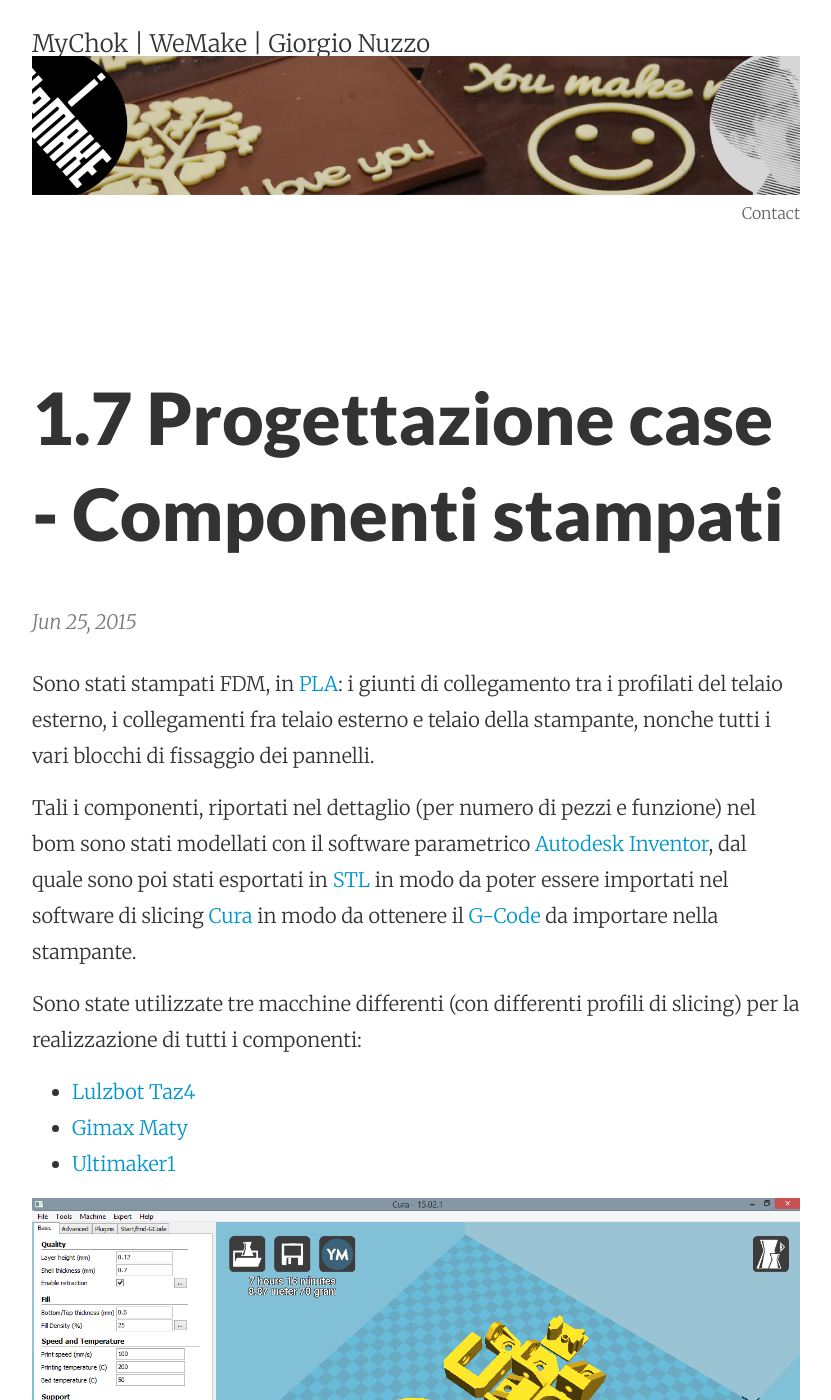
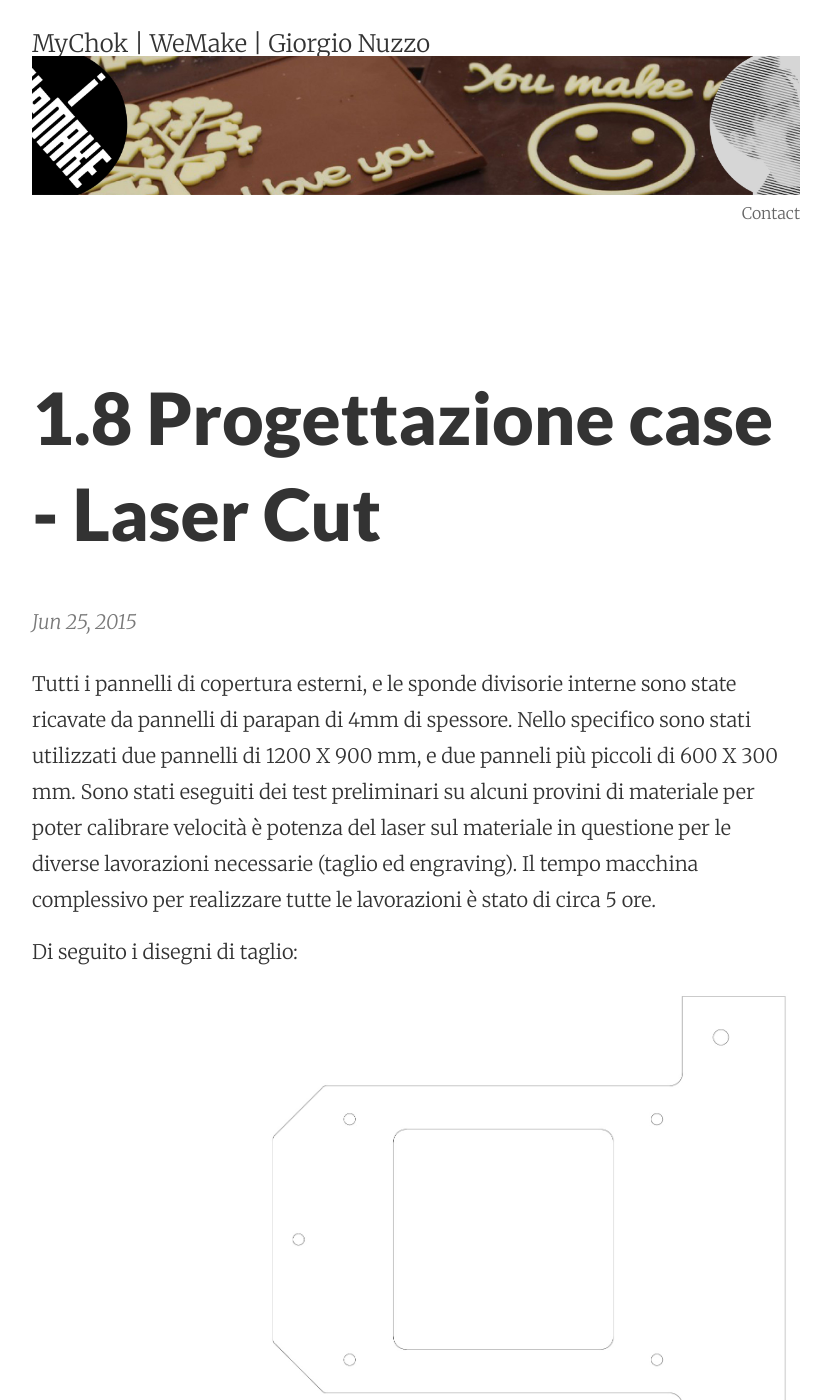
Before and after one commit to Giuzzo/Giuzzo.github.io, a Jekyll site: the page built from _posts/2015-06-25-1.8 progetazzione case - taglio laser - Copia.markdown, in a window 1280 px wide and 1400 px high. Shown: the whole window, without its empty margins (224-1055 px from the left). Built offline with Jekyll 4.4.1, drawn with Linux system fonts in a browser that asks for light colours.

Commit message:
new post

```diff
--- a/_posts/2015-06-25-1.8 progetazzione case - taglio laser - Copia.markdown
+++ b/_posts/2015-06-25-1.8 progetazzione case - taglio laser - Copia.markdown
@@ -1,19 +1,20 @@
 ---
 published: true
-title: 1.7 Progettazione case - Componenti stampati
+title: 1.8 Progettazione case - Laser Cut
 layout: post
 ---
 
-Sono stati stampati FDM, in [PLA](https://it.wikipedia.org/wiki/Acido_polilattico): i giunti di collegamento tra i profilati del telaio esterno, i collegamenti fra telaio esterno e telaio della stampante, nonche tutti i vari blocchi di fissaggio dei pannelli.
+Tutti i pannelli di copertura esterni, e le sponde divisorie interne sono state ricavate da pannelli di parapan di 4mm di spessore.
+Nello specifico sono stati utilizzati due pannelli di 1200 X 900 mm, e due panneli più piccoli di 600 X 300 mm.
+Sono stati eseguiti dei test preliminari su alcuni provini di materiale per poter calibrare velocità è potenza del laser sul materiale in questione per le diverse lavorazioni necessarie (taglio ed engraving).
+Il tempo macchina complessivo per realizzare tutte le lavorazioni è stato di circa 5 ore.
 
-Tali i componenti, riportati nel dettaglio (per numero di pezzi e funzione) nel bom sono stati modellati con il software parametrico [Autodesk Inventor](http://www.autodesk.it/products/inventor/overview), dal quale sono poi stati esportati in [STL](https://it.wikipedia.org/wiki/STL_(formato_di_file)) in modo da poter essere importati nel software di slicing [Cura](https://software.ultimaker.com/) in modo da ottenere il [G-Code](https://it.wikipedia.org/wiki/Codice_G) da importare nella stampante.
+Di seguito i disegni di taglio:
 
-Sono state utilizzate tre macchine differenti (con differenti profili di slicing) per la realizzazione di tutti i componenti:
+![laser1](https://raw.githubusercontent.com/Giuzzo/Giuzzo.github.io/master/link_img/36.jpg)
 
-- [Lulzbot Taz4](https://www.lulzbot.com/catalog)
-- [Gimax Maty](http://www.gimax3d.com/maty_gimax-3d.html)
-- [Ultimaker1](https://ultimaker.com/)
+![laser2](https://raw.githubusercontent.com/Giuzzo/Giuzzo.github.io/master/link_img/37.jpg)
 
-![curascreen](https://raw.githubusercontent.com/Giuzzo/Giuzzo.github.io/master/link_img/34.png)
+![laser3](https://raw.githubusercontent.com/Giuzzo/Giuzzo.github.io/master/link_img/38.jpg)
 
-![curascreen2](https://raw.githubusercontent.com/Giuzzo/Giuzzo.github.io/master/link_img/35.png)
+![laser4](https://raw.githubusercontent.com/Giuzzo/Giuzzo.github.io/master/link_img/39.jpg)
```
